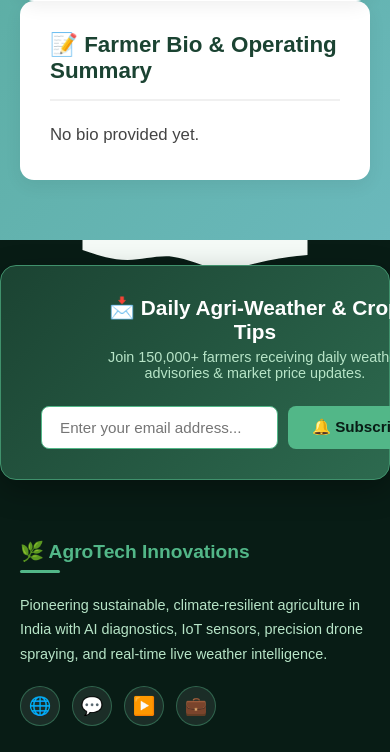
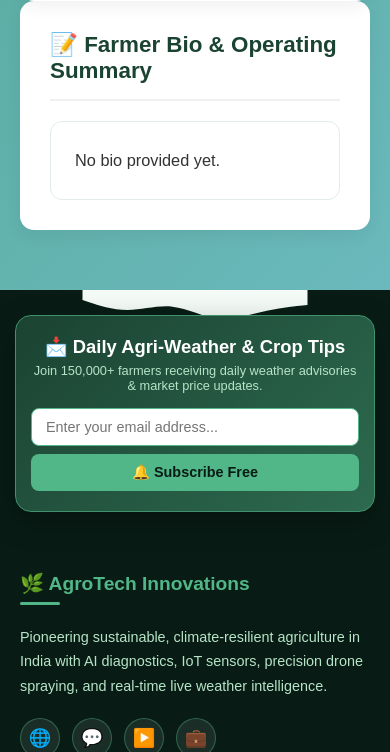
Before and after one commit to Sadique721/Agrotech, a Django app: page /user_profile/ in a window 390 px wide. Shown: the part 2303-3055 px from the top of the page. Run offline with Django 5.2, Linux system fonts and the light colour scheme; the visitor is signed in with stand-in values (Sample User, id 1); data comes from the database, SQL or seed files in the repository.

Commit message:
fix: Resolve broken images, make newsletter responsive, and style farmer bio markdown layout

```diff
--- a/templates/about.html
+++ b/templates/about.html
@@ -48,7 +48,7 @@
         <div class="grid-2-col mt-4">
             <div class="mission-card">
                 <div class="card-img-wrap">
-                    <img src="{% static 'om.webp' %}" alt="Our Mission">
+                    <img src="{% static 'OM.webp' %}" alt="Our Mission">
                 </div>
                 <h3>🎯 Our Mission</h3>
                 <p>To equip every farmer with affordable, real-time data tools—from automated smart irrigation and live weather tracking to drone surveillance—ensuring maximum crop yields while preserving natural resources.</p>
--- a/templates/base.html
+++ b/templates/base.html
@@ -444,10 +444,38 @@
             .newsletter-bar {
                 flex-direction: column;
                 text-align: center;
+                padding: 20px 15px;
+                margin: -25px 15px 40px;
+                gap: 15px;
             }
 
             .newsletter-text h3 {
                 text-align: center;
+                font-size: 1.15rem;
+            }
+
+            .newsletter-text p {
+                font-size: 0.8rem;
+            }
+
+            .newsletter-form {
+                flex-direction: column;
+                width: 100%;
+                min-width: unset;
+                max-width: 100%;
+                gap: 8px;
+            }
+
+            .newsletter-form input {
+                width: 100%;
+                font-size: 0.9rem;
+                padding: 10px 14px;
+            }
+
+            .btn-subscribe {
+                width: 100%;
+                font-size: 0.9rem;
+                padding: 10px 18px;
             }
 
             .bottom-flex {
--- a/templates/index.html
+++ b/templates/index.html
@@ -247,7 +247,7 @@
       <div class="function-item" style="position: relative;">
         <span style="position: absolute; top: 10px; right: 10px; font-size: 0.75rem; font-weight: bold; padding: 4px 8px; border-radius: 12px; background: #e8f8f5; color: #1abc9c;">🟢 Active</span>
         <div class="func-img-wrap">
-          <img src="{% static 'legends/MS.webp' %}" alt="Agri Legends & Visionaries" />
+          <img src="{% static 'legends/ms_swaminathan.jpg' %}" alt="Agri Legends & Visionaries" />
         </div>
         <h3>Agri Legends Database</h3>
         <p>Historical archive profiling major agricultural scientists and Green Revolution leaders.</p>
--- a/templates/profile.html
+++ b/templates/profile.html
@@ -162,7 +162,7 @@
             <div class="card-header">
                 <h3>📝 Farmer Bio & Operating Summary</h3>
             </div>
-            <p class="bio-text">{{ profile.bio|default:"No bio provided yet." }}</p>
+            <div class="bio-text" id="bio-container">{{ profile.bio|default:"No bio provided yet." }}</div>
         </div>
     </div>
 
@@ -709,9 +709,84 @@
     }
 
     .bio-text {
-        color: #444;
-        line-height: 1.7;
-        font-size: 1.05rem;
+        color: #333;
+        line-height: 1.75;
+        font-size: 1.02rem;
+        background: #ffffff;
+        padding: 24px;
+        border-radius: 12px;
+        border: 1px solid #e2ece9;
+    }
+
+    .bio-section-title {
+        color: #1b4332;
+        font-size: 1.28rem;
+        font-weight: 800;
+        margin-top: 24px;
+        margin-bottom: 14px;
+        border-left: 5px solid #52b788;
+        padding-left: 12px;
+        display: flex;
+        align-items: center;
+        gap: 8px;
+    }
+
+    .bio-section-title:first-of-type {
+        margin-top: 0;
+    }
+
+    .bio-paragraph {
+        margin: 10px 0;
+        color: #3f4e46;
+        text-align: justify;
+    }
+
+    .bio-bold {
+        color: #1b4332;
+        font-weight: 700;
+        background: #fdfaf6;
+        padding: 2px 6px;
+        border-radius: 4px;
+        border: 1px dashed #ffd166;
+    }
+
+    .bio-bullets-grid {
+        display: grid;
+        grid-template-columns: repeat(auto-fill, minmax(280px, 1fr));
+        gap: 10px 18px;
+        margin: 18px 0;
+    }
+
+    .bio-bullet-item {
+        display: flex;
+        align-items: center;
+        gap: 10px;
+        font-size: 0.96rem;
+        color: #1b4332;
+        background: #f4faf6;
+        padding: 8px 14px;
+        border-radius: 10px;
+        border: 1px solid #d8f3dc;
+        font-weight: 600;
+        transition: all 0.2s ease;
+    }
+
+    .bio-bullet-item:hover {
+        transform: translateX(4px);
+        background: #e8f5ec;
+        border-color: #52b788;
+    }
+
+    .bio-bullet-icon {
+        color: #2d6a4f;
+        font-size: 1.1rem;
+    }
+
+    @media (max-width: 768px) {
+        .bio-bullets-grid {
+            grid-template-columns: 1fr;
+            gap: 8px;
+        }
     }
 
     /* Edit Form Styling */
@@ -872,5 +947,67 @@
             reader.readAsDataURL(input.files[0]);
         }
     }
+
+    // Farmer Bio Styled Markdown Parser
+    document.addEventListener("DOMContentLoaded", function() {
+        const bioEl = document.getElementById("bio-container");
+        if (bioEl) {
+            let rawText = bioEl.textContent.trim();
+            if (!rawText || rawText === "No bio provided yet.") return;
+
+            // Normalize newlines
+            rawText = rawText.replace(/\r/g, "");
+
+            // 1. Process Headings: # Header
+            rawText = rawText.replace(/^#\s+(.*?)$/gm, '<h4 class="bio-section-title">$1</h4>');
+
+            // 2. Process Bold: **text**
+            rawText = rawText.replace(/\*\*(.*?)\*\*/g, '<strong class="bio-bold">$1</strong>');
+
+            // 3. Process Bullet points: * item or • item
+            rawText = rawText.replace(/^[\*•]\s+(.*?)$/gm, '<span class="bio-bullet-item"><span class="bio-bullet-icon">✦</span> $1</span>');
+
+            // 4. Line-by-line formatting
+            let lines = rawText.split("\n");
+            let formatted = [];
+            let inList = false;
+
+            for (let line of lines) {
+                let trimmed = line.trim();
+                if (!trimmed) continue;
+
+                if (trimmed.startsWith("<h4")) {
+                    if (inList) {
+                        formatted.push("</div>");
+                        inList = false;
+                    }
+                    formatted.push(trimmed);
+                } else if (trimmed.startsWith("<span class=\"bio-bullet-item\"")) {
+                    if (!inList) {
+                        formatted.push("<div class=\"bio-bullets-grid\">");
+                        inList = true;
+                    }
+                    formatted.push(trimmed);
+                } else {
+                    if (inList) {
+                        formatted.push("</div>");
+                        inList = false;
+                    }
+                    // If it is not already wrapped in p/div, wrap it
+                    if (!trimmed.startsWith("<p") && !trimmed.startsWith("<div")) {
+                        formatted.push(`<p class="bio-paragraph">${trimmed}</p>`);
+                    } else {
+                        formatted.push(trimmed);
+                    }
+                }
+            }
+
+            if (inList) {
+                formatted.push("</div>");
+            }
+
+            bioEl.innerHTML = formatted.join("\n");
+        }
+    });
 </script>
 {% endblock %}
```
